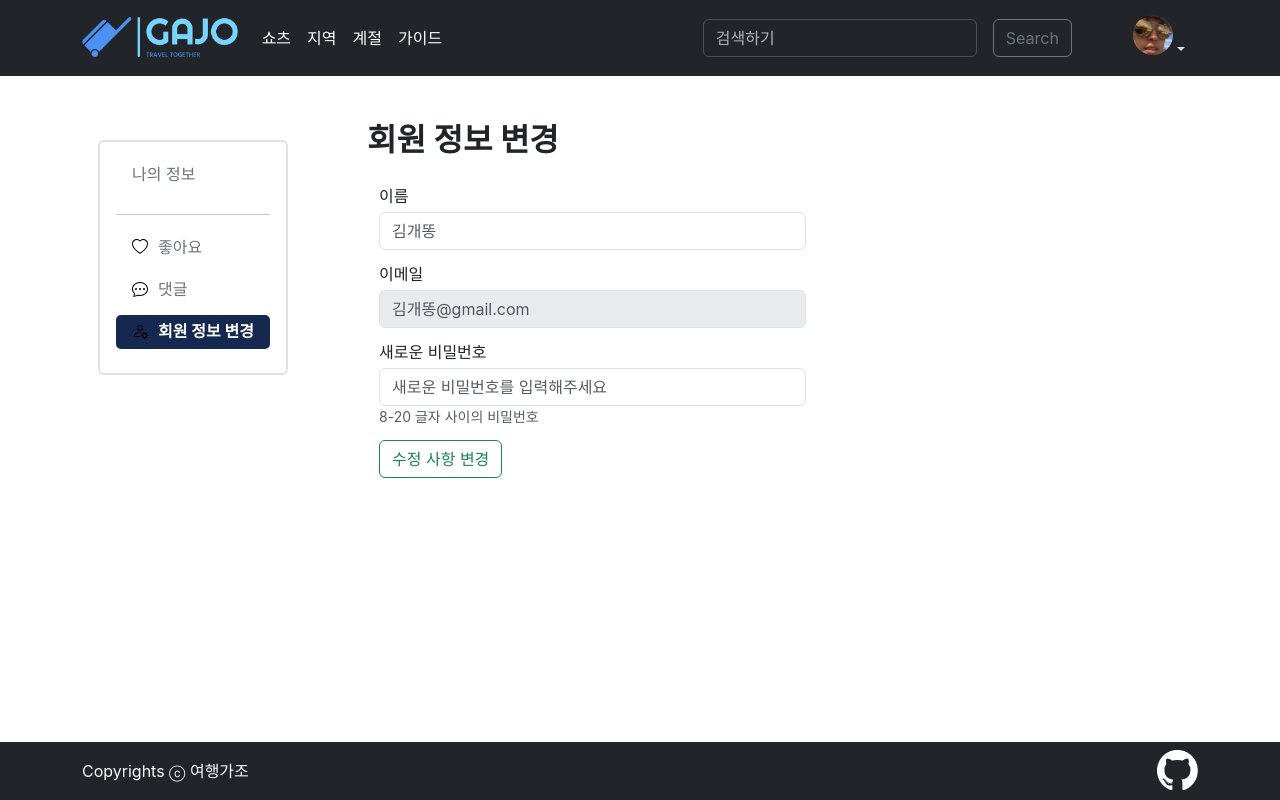
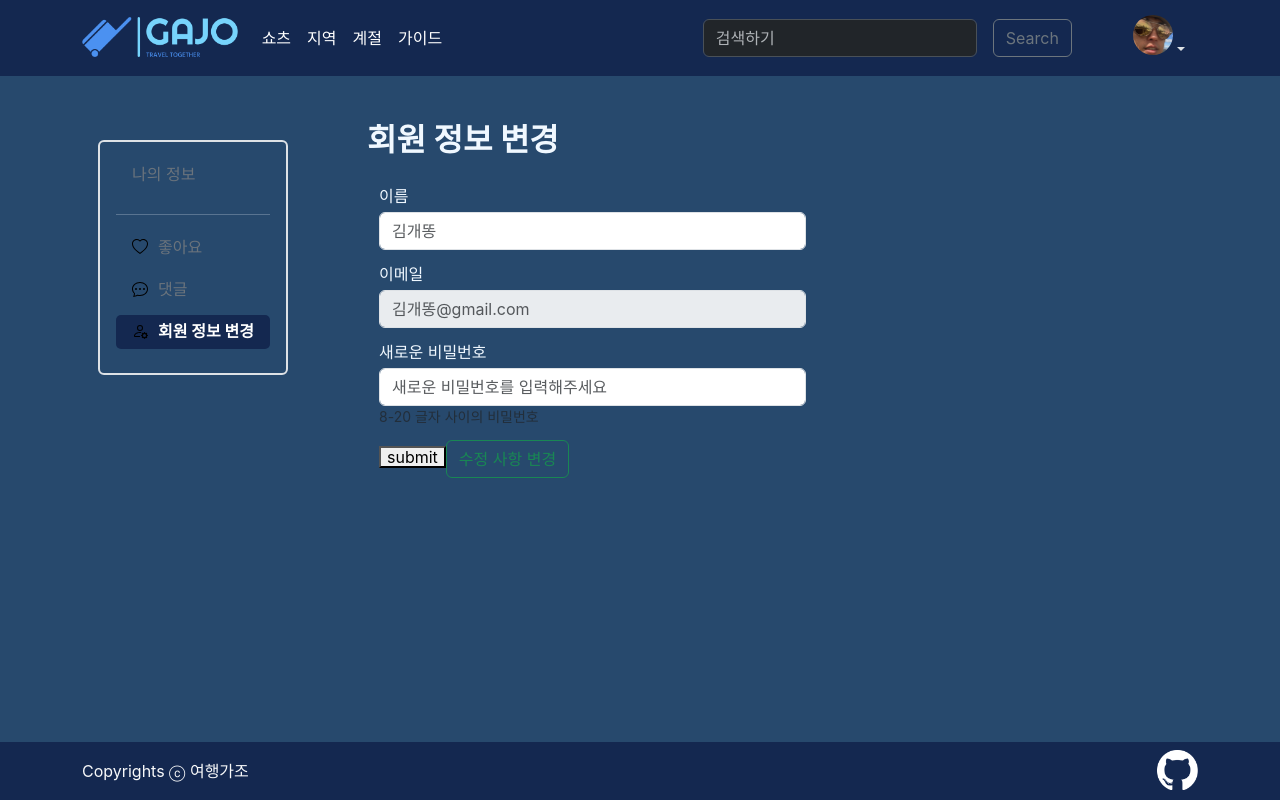
Before and after one commit to codestates-seb/seb41_main_026, a React (Create React App) app in the folder client/: page /mypage/edit in a window 1280 px wide. Built offline with nearby package versions, Linux system fonts and the light colour scheme; no server answers; a web font is replaced by a local one.

Commit message:
feat: 내 정보 수정 기능 구현

```diff
--- a/client/src/App.css
+++ b/client/src/App.css
@@ -106,6 +106,8 @@ section {
 }
 body {
   line-height: 1;
+  background-color: #27496d;
+  color: aliceblue;
 }
 body::-webkit-scrollbar {
   display: none;
--- a/client/src/components/Footer/Footer.jsx
+++ b/client/src/components/Footer/Footer.jsx
@@ -2,7 +2,11 @@ import logoGit from '../../img/github_dark.png';
 
 function Footer() {
   return (
-    <nav className="navbar bg-dark fixed-bottom" data-bs-theme="dark">
+    <nav
+      className="navbar fixed-bottom"
+      data-bs-theme="dark"
+      style={{ backgroundColor: '#142850' }}
+    >
       <div className="container-xl">
         <span className="text-light">Copyrights ⓒ 여행가조</span>
 
--- a/client/src/components/Header/Header.jsx
+++ b/client/src/components/Header/Header.jsx
@@ -11,8 +11,9 @@ function Header() {
   });
   return (
     <nav
-      className="navbar navbar-dark navbar-expand-lg bg-dark sticky-top"
+      className="navbar  navbar-expand-lg sticky-top"
       data-bs-theme="dark"
+      style={{ backgroundColor: '#142850' }}
     >
       <div className="container">
         <a className="navbar-brand me-3" href="/">
--- a/client/src/components/MyPage/MyPageInfo.jsx
+++ b/client/src/components/MyPage/MyPageInfo.jsx
@@ -1,8 +1,35 @@
-import React from 'react';
+import React, { useEffect, useState } from 'react';
+import axios from 'axios';
+import { useNavigate } from 'react-router-dom';
 import ModalConfirmEdit from '../Modal/ModalConfirmEdit';
 import Sidebar from './Sidebar';
 
 function MyPageInfo() {
+  const navigate = useNavigate();
+  const url =
+    'http://ec2-13-124-62-101.ap-northeast-2.compute.amazonaws.com:8080/user/4';
+  const [name, setName] = useState('');
+  const [email, setEmail] = useState('');
+  const [password, setPassword] = useState('');
+
+  useEffect(() => {
+    axios.get(url).then(res => {
+      setName(res.data.name);
+      setEmail(res.data.email);
+    });
+  }, []);
+
+  const onSubmit = () => {
+    axios
+      .patch(url, {
+        name,
+        password,
+      })
+      .then(() => {
+        navigate.push('/mypage/edit');
+      });
+  };
+
   return (
     <div className="container">
       <div className="row ">
@@ -18,11 +45,15 @@ function MyPageInfo() {
                   이름
                 </label>
                 <input
-                  type="password"
+                  type="name"
                   id="inputPassword5"
                   className="form-control"
                   placeholder="김개똥"
                   aria-describedby="passwordHelpBlock"
+                  onChange={e => {
+                    setName(e.target.value);
+                  }}
+                  value={name}
                 />
                 <div id="passwordHelpBlock" className="form-text" />
               </div>
@@ -36,6 +67,10 @@ function MyPageInfo() {
                     id="disabledTextInput"
                     className="form-control"
                     placeholder="김개똥@gmail.com"
+                    onChange={e => {
+                      setEmail(e.target.value);
+                    }}
+                    value={email}
                   />
                 </div>
               </fieldset>
@@ -50,12 +85,16 @@ function MyPageInfo() {
                   className="form-control"
                   placeholder="새로운 비밀번호를 입력해주세요"
                   aria-describedby="passwordHelpBlock"
+                  onChange={e => {
+                    setPassword(e.target.value);
+                  }}
+                  value={password}
                 />
                 <div id="passwordHelpBlock" className="form-text">
                   8-20 글자 사이의 비밀번호
                 </div>
               </div>
-
+              <button onClick={onSubmit}>submit</button>
               <ModalConfirmEdit />
             </form>
           </div>
--- a/client/src/pages/MyPage/MyPage.jsx
+++ b/client/src/pages/MyPage/MyPage.jsx
@@ -1,9 +1,57 @@
-import React from 'react';
+import axios from 'axios';
+import React, { useEffect, useState } from 'react';
 import { Link } from 'react-router-dom';
 import MyPageCard from '../../components/Card/MyPageCard';
 import Sidebar from '../../components/MyPage/Sidebar';
 
 function MyPage() {
+  const [userData, setUserData] = useState('');
+  const [commentData, setCommentData] = useState('');
+  const [courseData, setCourseData] = useState('');
+
+  useEffect(() => {
+    axios
+      .get(
+        'http://ec2-13-124-62-101.ap-northeast-2.compute.amazonaws.com:8080/user/4',
+      )
+      .then(res => {
+        setUserData(res.data);
+        setCommentData(res.data.comments);
+      });
+  }, []);
+
+  useEffect(() => {
+    axios
+      .get(
+        'http://ec2-13-124-62-101.ap-northeast-2.compute.amazonaws.com:8080/course',
+      )
+      .then(res => {
+        setCourseData(res.data);
+      });
+  }, []);
+
+  console.log(userData, commentData, courseData);
+
+  /* 내가 댓글 단 코스 조회 함수 */
+  /* 1. 내 코멘트 ID를 최근 수정일 기준으로 새로운 배열에 넣는다. */
+  // const orderedDate = commentData.sort(
+  //   (a, b) => new Date(a.modifiedAt) - new Date(b.modifiedAt),
+  // );
+
+  // console.log(orderedDate);
+  /* 2. 전체 코스에서 해당 코멘트 ID가 있으면 myCommentList 배열에 추가한다. */
+  // const commentList = courseData.map(el => el.comments);
+  // console.log(commentList);
+  // const commentIdList = commentData.map(el => el.commentId);
+  // console.log(commentIdList);
+
+  // const myCommentList = commentList.filter(el =>
+  //   el.map(ele => ele.commentId === commentIdList),
+  // );
+  // console.log(myCommentList);
+
+  /* 3. 중복 값은 제거한다. */
+
   return (
     <div className="container">
       <div className="row flex-grow-sm-1 flex-grow-0">
```
